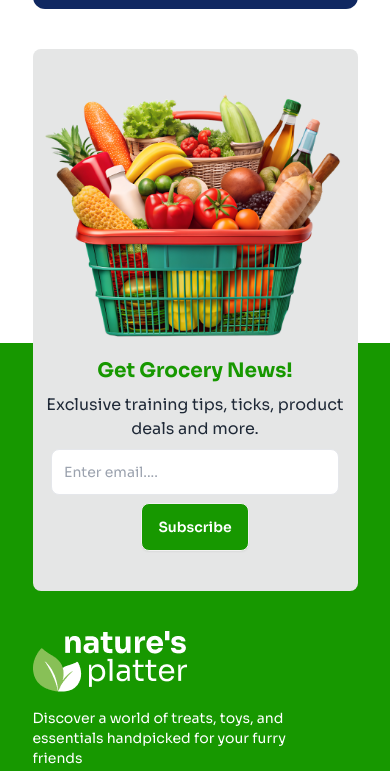
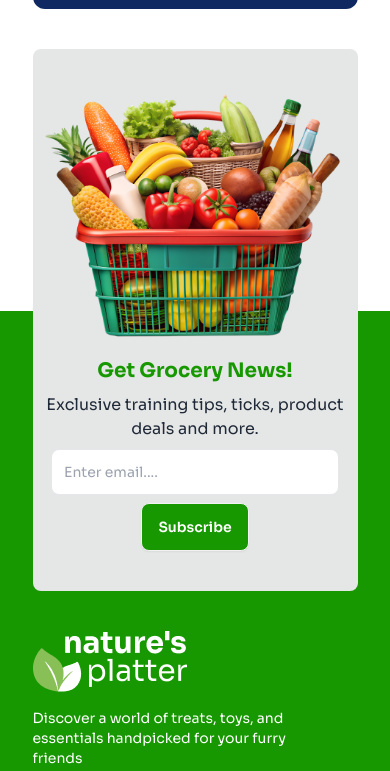
Before and after one commit to sharmin-khan/assignment-3, a plain HTML site: page index.html in a window 390 px wide. Shown: the part 4479-5250 px from the top of the page. Drawn offline with nearby package versions, Linux system fonts and the light colour scheme.

Commit message:
updated footer pt

```diff
--- a/index.html
+++ b/index.html
@@ -347,7 +347,7 @@
             </div>
         </section>
         <!-- Grocery News section -->
-        <div class="relative -mb-72">
+        <div class="relative -mb-80">
             <section class="my-10 mx-auto lg:my-24 w-10/12 bg-base-300 py-10 rounded-lg ">
                 <div class="flex lg:justify-around lg:flex-row flex-col gap-3 items-center">
                     <div>
@@ -369,7 +369,7 @@
     </main>
     <!-- footer section -->
     <footer class="footer bg-[#179800]">
-        <div class="flex flex-col lg:flex-row lg:justify-between w-10/12 mx-auto lg:pt-64 pb-16 pt-72 ">
+        <div class="flex flex-col lg:flex-row lg:justify-between w-10/12 mx-auto lg:pt-64 pb-16 pt-80 ">
             <aside>
                 <img src="images/logo-footer.png" alt="">
                 <p class="text-white mt-4">
```
